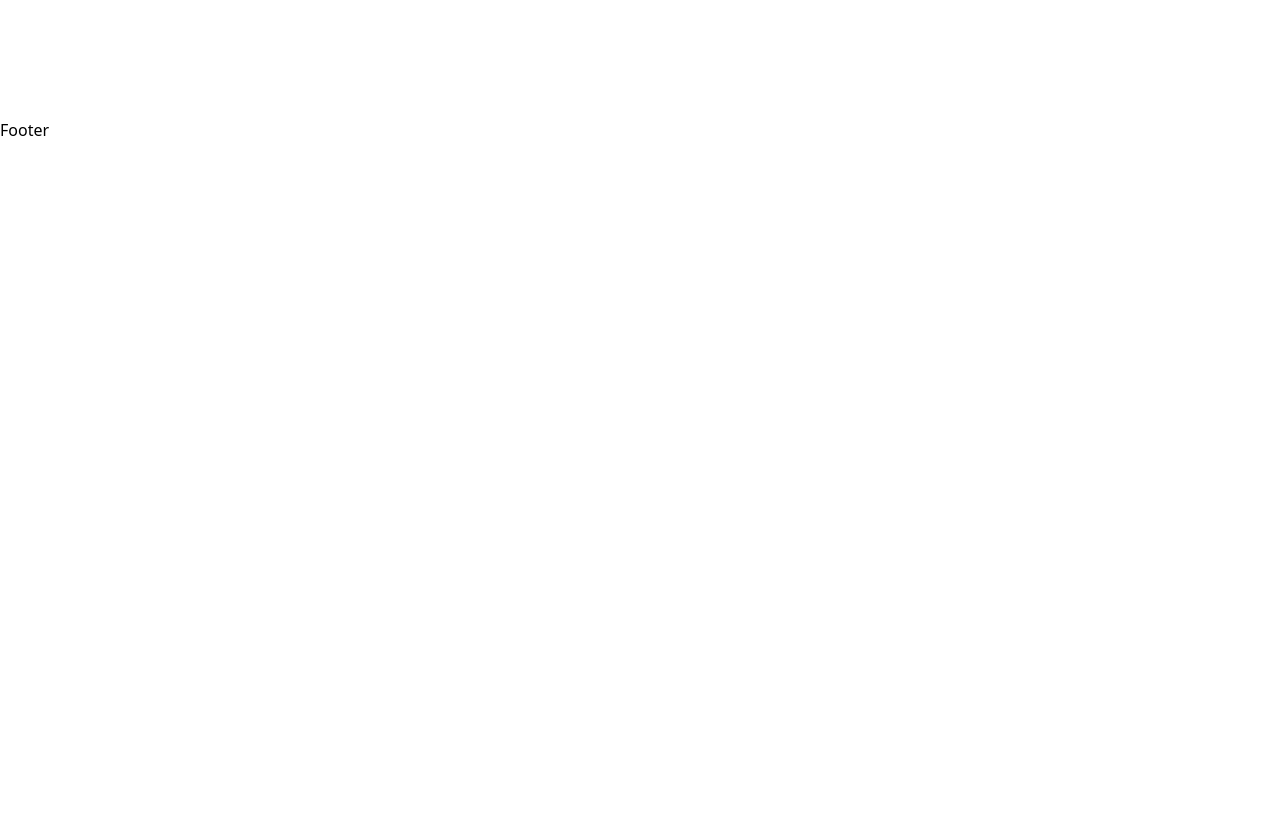
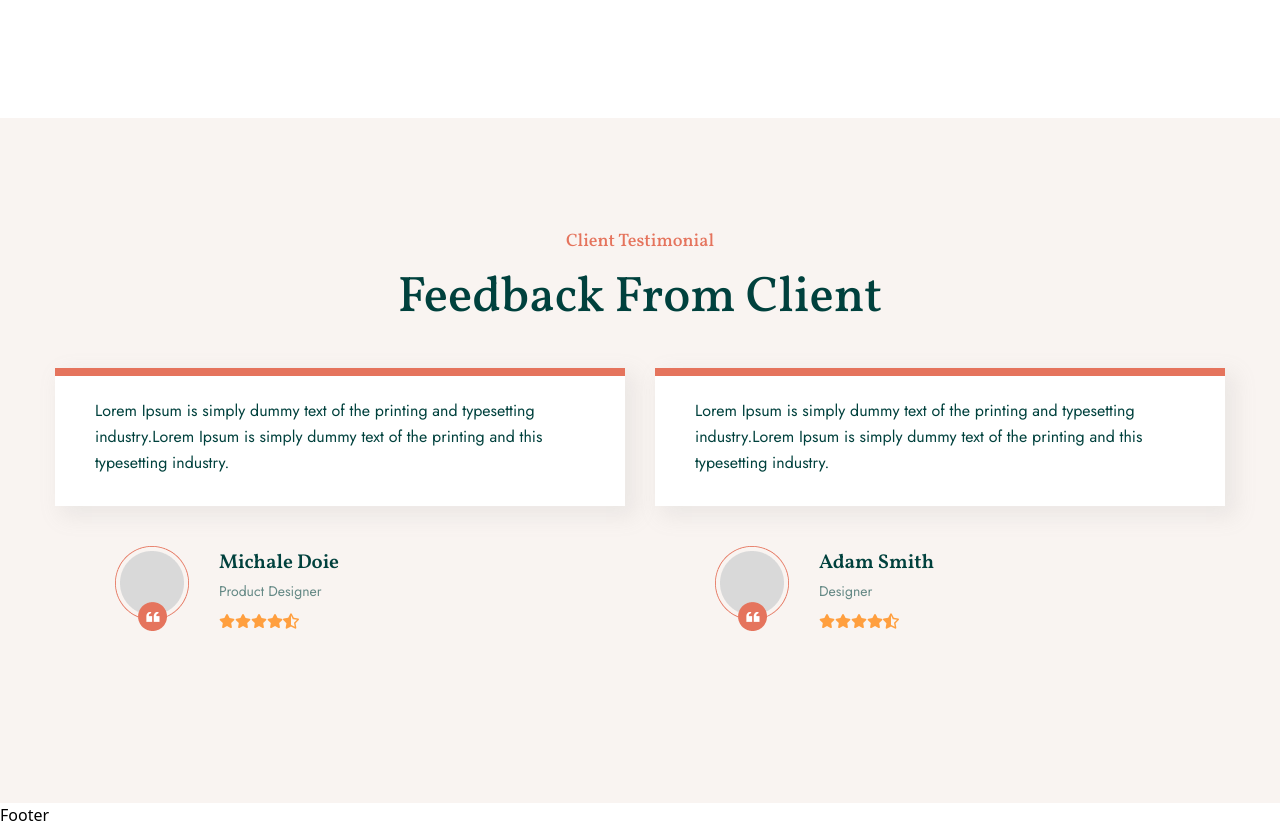
Before and after one commit to menabil/safwan, a Next.js app: page / in a window 1280 px wide. Shown: the part 5136-5963 px from the top of the page. Before the commit the page ends 5278 px from the top, so only its background shows below. Built offline with nearby package versions, Linux system fonts and the light colour scheme.

Commit message:
testimonial section done

```diff
--- a/app/page.jsx
+++ b/app/page.jsx
@@ -3,6 +3,7 @@ import Banner from "@/layouts/Banner";
 import Portfolio from "@/layouts/Portfolio";
 import Project from "@/layouts/Project";
 import Service from "@/layouts/Service";
+import Testimonial from "@/layouts/Testimonial";
 
 export default function Home() {
   return (
@@ -12,6 +13,7 @@ export default function Home() {
       <About />
       <Project />
       <Portfolio />
+      <Testimonial />
     </>
   );
 }
--- /dev/null
+++ b/layouts/Contact.jsx
@@ -0,0 +1,9 @@
+import React from 'react'
+
+const Contact = () => {
+  return (
+    <div>Contact</div>
+  )
+}
+
+export default Contact
--- /dev/null
+++ b/layouts/Testimonial.jsx
@@ -0,0 +1,82 @@
+import Container from "@/components/Container";
+import Flex from "@/components/Flex";
+import Image from "next/image";
+import React from "react";
+import ava from "../public/Avatar.png";
+import { FaStar } from "react-icons/fa6";
+import { FaStarHalfAlt } from "react-icons/fa";
+
+const Testimonial = () => {
+  return (
+    <section className="bg-[#F9F4F1] pt-27.5 pb-18">
+      <Container>
+        <p className="text-lg font-medium text-secondary text-center font-Vol">
+          Client Testimonial
+        </p>
+        <h3 className="text-[50px] font-medium w-130 leading-15 text-primary font-Vol text-center mx-auto pt-3 pb-10">
+          Feedback From Client
+        </h3>
+        <Flex className={"gap-x-7.5 justify-center mb-25"}>
+          <div className="">
+            <div className="w-142.5 bg-white mb-10 shadow-newMade">
+              <div className="h-2 bg-secondary w-full"></div>
+              <p className="pt-5.5 pb-7.5 w-135 font-Jos text-base leading-6.5 px-10 text-primary">
+                Lorem Ipsum is simply dummy text of the printing and typesetting
+                industry.Lorem Ipsum is simply dummy text of the printing and
+                this typesetting industry.
+              </p>
+            </div>
+            <Flex className={"gap-x-7.5"}>
+              <Image src={ava} alt="ava" className="ml-15" />
+              <div className="">
+                <h6 className="text-xl font-semibold font-Vol text-primary ">
+                  Michale Doie
+                </h6>
+                <p className="text-sm font-Jos text-primary/60 pt-1 pb-3">
+                  Product Designer
+                </p>
+                <Flex className={"text-[#FF9F3F]"}>
+                  <FaStar />
+                  <FaStar />
+                  <FaStar />
+                  <FaStar />
+                  <FaStarHalfAlt />
+                </Flex>
+              </div>
+            </Flex>
+          </div>
+          <div className="">
+            <div className="w-142.5 bg-white mb-10 shadow-newMade">
+              <div className="h-2 bg-secondary w-full"></div>
+              <p className="pt-5.5 pb-7.5 w-135 font-Jos text-base leading-6.5 px-10 text-primary">
+                Lorem Ipsum is simply dummy text of the printing and typesetting
+                industry.Lorem Ipsum is simply dummy text of the printing and
+                this typesetting industry.
+              </p>
+            </div>
+            <Flex className={"gap-x-7.5"}>
+              <Image src={ava} alt="ava" className="ml-15" />
+              <div className="">
+                <h6 className="text-xl font-semibold font-Vol text-primary ">
+                  Adam Smith
+                </h6>
+                <p className="text-sm font-Jos text-primary/60 pt-1 pb-3">
+                  Designer
+                </p>
+                <Flex className={"text-[#FF9F3F]"}>
+                  <FaStar />
+                  <FaStar />
+                  <FaStar />
+                  <FaStar />
+                  <FaStarHalfAlt />
+                </Flex>
+              </div>
+            </Flex>
+          </div>
+        </Flex>
+      </Container>
+    </section>
+  );
+};
+
+export default Testimonial;
```
Also changed, not shown: public/Avatar.png (added).
